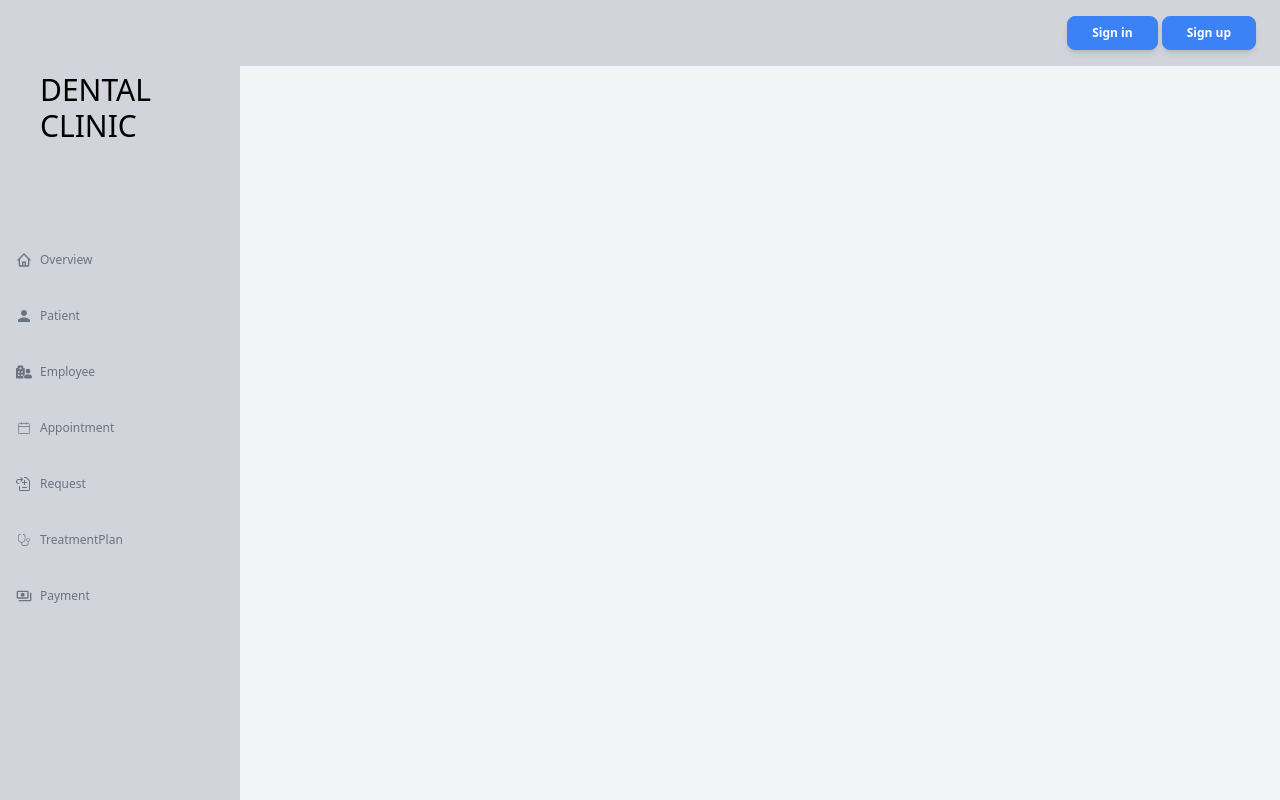
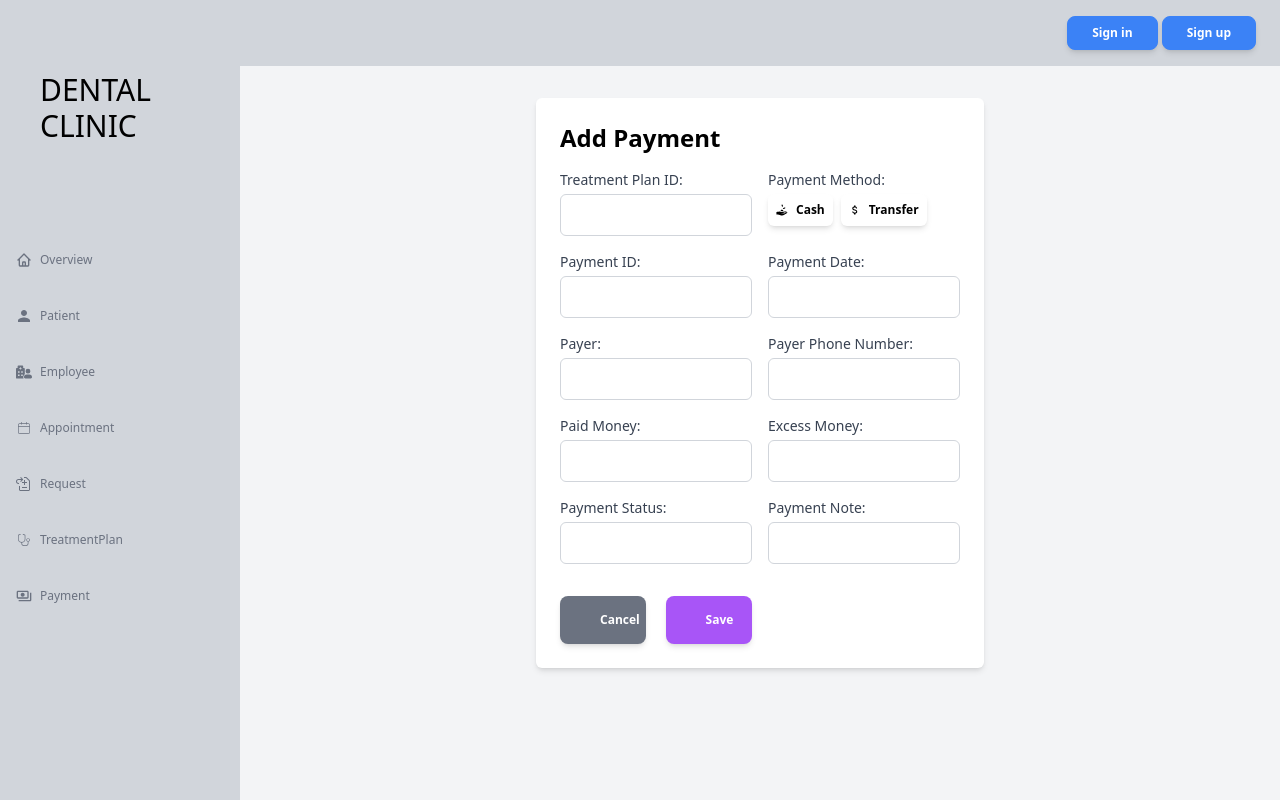
Before and after one commit to Trinhhayoo/dental-clinic-project, a React (Create React App) app: page /AddPaymentForm in a window 1280 px wide. Built offline with nearby package versions, Linux system fonts and the light colour scheme.

Commit message:
UNpayment

```diff
--- a/src/App.js
+++ b/src/App.js
@@ -32,6 +32,7 @@ Employee,
 AddEmployeeForm,
 
 Payment,
+AddPaymentForm,
 
 TreatmentPlan,
 AddTreatmentPlan,
@@ -61,6 +62,7 @@ const App = () => {
 
               <Route path="/AddPatientForm" element={<AddPatientForm/>} />
               <Route path="/EditPatientForm/:patientId" element={<EditPatientForm/>} />
+              <Route path="/AddPaymentForm" element={<AddPaymentForm/>} />
 
 
               <Route path="/Appointment" element={<Appointment />} />
--- /dev/null
+++ b/src/pages/AddPaymentForm.jsx
@@ -0,0 +1,196 @@
+// AddPaymentForm.js
+
+import React, { useState } from 'react';
+import { Button } from '@material-tailwind/react';
+import { GiReceiveMoney } from 'react-icons/gi';
+import { MdAttachMoney } from 'react-icons/md';
+
+const AddPaymentForm = ({ handleAddPayment, onCancel }) => {
+  const [formData, setFormData] = useState({
+    PM_TREATMENT_PLAN_ID: '',
+    TYPE_PAY: '',
+    PAYMENT_ID: '',
+    PAYMENT_DATE: '',
+    PAYER: '',
+    PAYER_PHONENUMBER: '',
+    PAID_MONEY: '',
+    EXCESS_MONEY: '',
+    PAYMENT_STATUS: '',
+    PAYMENT_NOTE: '',
+  });
+
+  const handleInputChange = (e) => {
+    const { name, value } = e.target;
+    setFormData({ ...formData, [name]: value });
+  };
+
+  const handlePaymentMethodSelect = (paymentMethod) => {
+    setFormData({ ...formData, TYPE_PAY: paymentMethod });
+  };
+
+  const handleSubmit = (e) => {
+    e.preventDefault();
+    handleAddPayment(formData);
+  };
+
+  return (
+    <div className="max-w-md mx-auto mt-8 p-6 bg-white rounded-md shadow-md">
+      <h2 className="text-2xl font-semibold mb-4">Add Payment</h2>
+      <form onSubmit={handleSubmit} className="grid grid-cols-2 gap-4">
+        {/* Treatment Plan ID */}
+        <div>
+          <label className="block text-sm font-medium text-gray-700">Treatment Plan ID:</label>
+          <input
+            type="text"
+            name="PM_TREATMENT_PLAN_ID"
+            value={formData.PM_TREATMENT_PLAN_ID}
+            onChange={handleInputChange}
+            className="mt-1 p-2 border border-gray-300 rounded-md w-full"
+          />
+        </div>
+
+        {/* Payment Method */}
+        <div>
+          <label className="block text-sm font-medium text-gray-700">Payment Method:</label>
+          <div className="flex gap-2 mt-1">
+            <Button
+              type="button"
+              onClick={() => handlePaymentMethodSelect('cash')}
+              className={`${
+                formData.TYPE_PAY === 'cash' ? 'bg-purple-500 text-white' : 'bg-white text-black'
+              } p-2 rounded-md flex items-center`}
+            >
+              <GiReceiveMoney className="mr-2" />
+              Cash
+            </Button>
+            <Button
+              type="button"
+              onClick={() => handlePaymentMethodSelect('transfer')}
+              className={`${
+                formData.TYPE_PAY === 'transfer' ? 'bg-purple-500 text-white' : 'bg-white text-black'
+              } p-2 rounded-md flex items-center`}
+            >
+              <MdAttachMoney className="mr-2" />
+              Transfer
+            </Button>
+          </div>
+        </div>
+
+        {/* Payment ID */}
+        <div>
+          <label className="block text-sm font-medium text-gray-700">Payment ID:</label>
+          <input
+            type="text"
+            name="PAYMENT_ID"
+            value={formData.PAYMENT_ID}
+            onChange={handleInputChange}
+            className="mt-1 p-2 border border-gray-300 rounded-md w-full"
+          />
+        </div>
+
+        {/* Payment Date */}
+        <div>
+          <label className="block text-sm font-medium text-gray-700">Payment Date:</label>
+          <input
+            type="text"
+            name="PAYMENT_DATE"
+            value={formData.PAYMENT_DATE}
+            onChange={handleInputChange}
+            className="mt-1 p-2 border border-gray-300 rounded-md w-full"
+          />
+        </div>
+
+        {/* Payer */}
+        <div>
+          <label className="block text-sm font-medium text-gray-700">Payer:</label>
+          <input
+            type="text"
+            name="PAYER"
+            value={formData.PAYER}
+            onChange={handleInputChange}
+            className="mt-1 p-2 border border-gray-300 rounded-md w-full"
+          />
+        </div>
+
+        {/* Payer Phone Number */}
+        <div>
+          <label className="block text-sm font-medium text-gray-700">Payer Phone Number:</label>
+          <input
+            type="text"
+            name="PAYER_PHONENUMBER"
+            value={formData.PAYER_PHONENUMBER}
+            onChange={handleInputChange}
+            className="mt-1 p-2 border border-gray-300 rounded-md w-full"
+          />
+        </div>
+
+        {/* Paid Money */}
+        <div>
+          <label className="block text-sm font-medium text-gray-700">Paid Money:</label>
+          <input
+            type="text"
+            name="PAID_MONEY"
+            value={formData.PAID_MONEY}
+            onChange={handleInputChange}
+            className="mt-1 p-2 border border-gray-300 rounded-md w-full"
+          />
+        </div>
+
+        {/* Excess Money */}
+        <div>
+          <label className="block text-sm font-medium text-gray-700">Excess Money:</label>
+          <input
+            type="text"
+            name="EXCESS_MONEY"
+            value={formData.EXCESS_MONEY}
+            onChange={handleInputChange}
+            className="mt-1 p-2 border border-gray-300 rounded-md w-full"
+          />
+        </div>
+
+        {/* Payment Status */}
+        <div>
+          <label className="block text-sm font-medium text-gray-700">Payment Status:</label>
+          <input
+            type="text"
+            name="PAYMENT_STATUS"
+            value={formData.PAYMENT_STATUS}
+            onChange={handleInputChange}
+            className="mt-1 p-2 border border-gray-300 rounded-md w-full"
+          />
+        </div>
+
+        {/* Payment Note */}
+        <div>
+          <label className="block text-sm font-medium text-gray-700">Payment Note:</label>
+          <input
+            type="text"
+            name="PAYMENT_NOTE"
+            value={formData.PAYMENT_NOTE}
+            onChange={handleInputChange}
+            className="mt-1 p-2 border border-gray-300 rounded-md w-full"
+          />
+        </div>
+
+        <div className="mt-4 flex gap-4 justify-between">
+          <Button
+            type="button"
+            onClick={onCancel}
+            className="border-none bg-gray-500 py-4 px-10 flex items-center gap-2 w-[45%]"
+          >
+            <p className="flex">Cancel</p>
+          </Button>
+
+          <Button
+            type="submit"
+            className="border-none bg-purple-500 py-4 px-10 flex items-center gap-2 w-[45%]"
+          >
+            <p className="flex">Save</p>
+          </Button>
+        </div>
+      </form>
+    </div>
+  );
+};
+
+export default AddPaymentForm;
--- a/src/pages/Payment.jsx
+++ b/src/pages/Payment.jsx
@@ -19,7 +19,7 @@ import { useNavigate } from "react-router-dom";
 const Recentpayment = ({ recentpayment }) => {
     const navigate = useNavigate();
     const handleEditButtonClick = (paymentId) => {
-        navigate(`/EditAppointmentForm/${paymentId}`);
+        navigate(`/EditPaymentForm/${paymentId}`);
     };
 
     const itemsPerPage = 6;
@@ -137,7 +137,7 @@ const Payment = () => {
     const navigate = useNavigate();
 
     const handleAddButtonClick = () => {
-        navigate('/AddpaymentForm');
+        navigate('/AddPaymentForm');
       };
     return (
         <div className="flex flex-col my-5">
--- a/src/pages/TeethListModal.jsx
+++ b/src/pages/TeethListModal.jsx
@@ -7,7 +7,7 @@ const TeethListModal = ({ treatmentPlan, closeModal }) => {
   const teethList = ttPlanData
     .filter((tt) => tt.TT_TREATMENT_PLAN_ID === treatmentPlan.TREATMENT_PLAN_ID)
     .map((ttPlan, ttIndex) => ({
-      tooth: teethData.find((teeth) => teeth.TEETH_ID === ttPlan?.TT_TEETH_TREATMETN_ID)?.TEETH_NAME,
+      tooth: teethData.find((teeth) => teeth.TEETH_ID === ttPlan?.TT_TEETH_ID)?.TEETH_NAME,
       surface: surfaceData.find((surface) => surface.SURFACE_TEETH_ID === ttPlan?.TT_SURFACE_ID)?.SURFACE_NAME,
     }));
 
--- a/src/pages/index.js
+++ b/src/pages/index.js
@@ -15,6 +15,7 @@ import AddRequestForm from "./AddRequestForm";
 import Employee from "./Employee";
 import AddEmployeeForm from "./AddEmployeeForm";
 import Payment from "./Payment";
+import AddPaymentForm from "./AddPaymentForm";
 import TeethListModal from "./TeethListModal";
 
 import TreatmentPlan from "./TreatmentPlan";
@@ -41,6 +42,7 @@ export {
     AddEmployeeForm,
 
     Payment,
+    AddPaymentForm,
 
     TreatmentPlan,
     AddTreatmentPlan,
```
Also changed, not shown: src/assets/tt_plan.json (+80 -80 lines).
